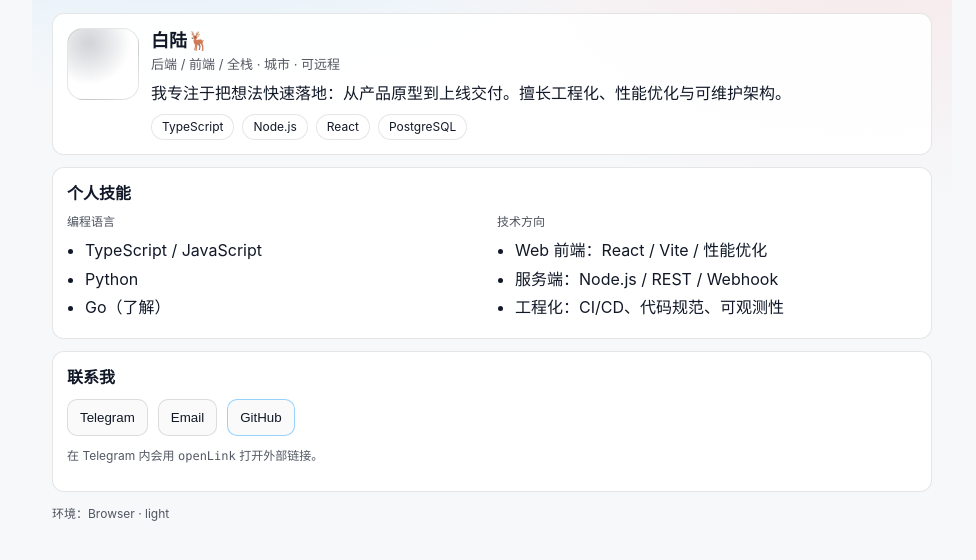
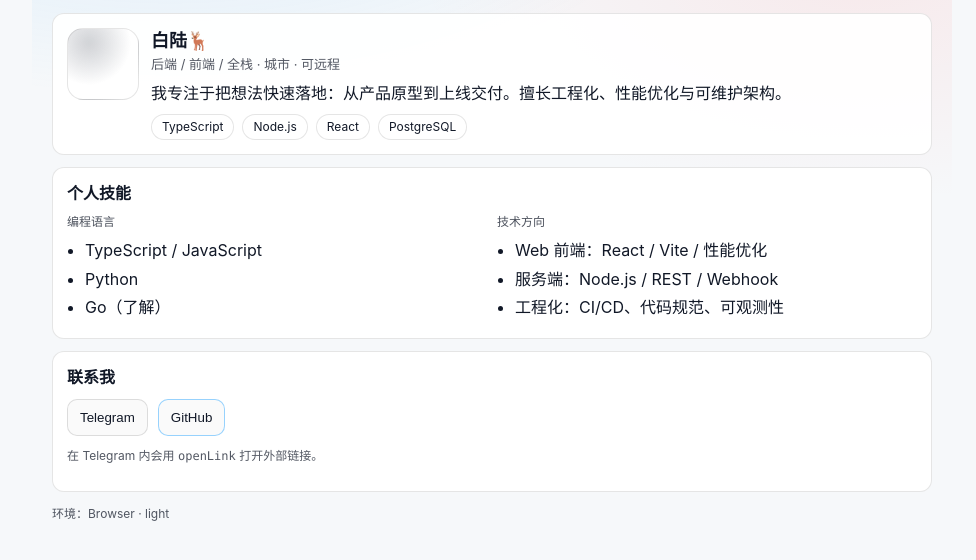
Before and after one commit to Bailu8/bailu8.github.io, a plain HTML site: page index.html in a window 1280 px wide. Shown: the part 92-652 px from the top of the page, without its empty margins (148-1124 px from the left). Drawn offline with Linux system fonts and the light colour scheme.

Commit message:
Update index.html

```diff
--- a/index.html
+++ b/index.html
@@ -57,9 +57,9 @@
       <section class="card">
         <h2>联系我</h2>
         <div class="row">
-          <button class="btn" data-link="https://t.me/yourname">Telegram</button>
-          <button class="btn" data-link="mailto:you@example.com">Email</button>
-          <button class="btn btn-primary" data-link="https://github.com/yourname">GitHub</button>
+          <button class="btn" data-link="https://t.me/bailuapps_bot">Telegram</button>
+          <!-- <button class="btn" data-link="mailto:you@example.com">Email</button> -->
+          <button class="btn btn-primary" data-link="https://github.com/bailu8">GitHub</button>
         </div>
         <p class="muted small">在 Telegram 内会用 <span class="mono">openLink</span> 打开外部链接。</p>
       </section>
```
